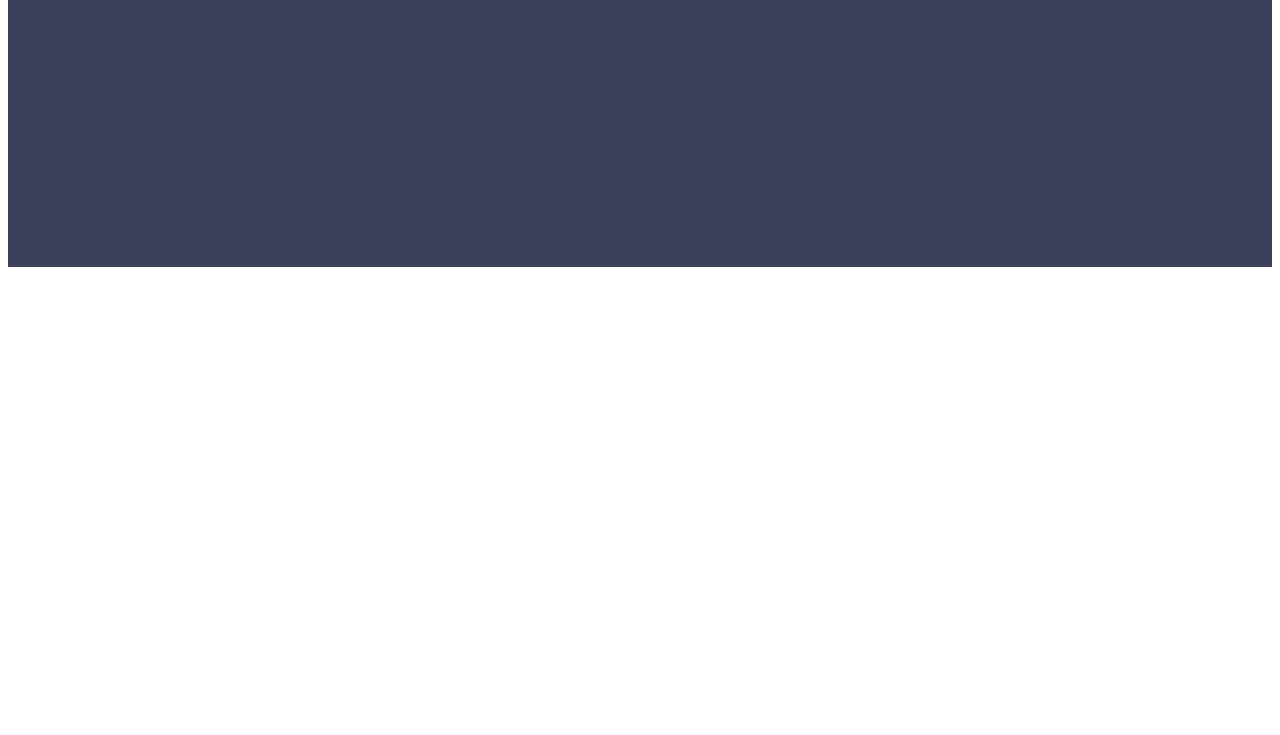
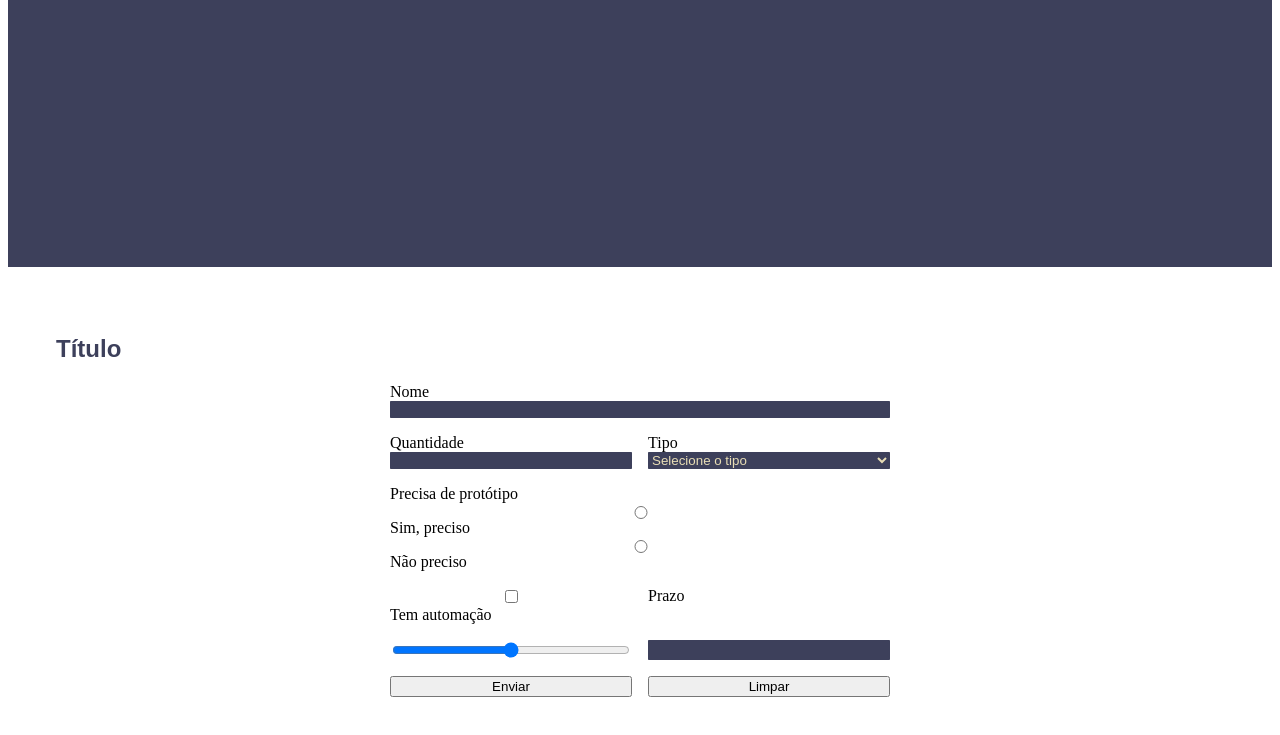
Before and after one commit to Goncalvs98/retro-realm, a plain HTML site: page index.html in a window 1280 px wide. Shown: the part 2221-2956 px from the top of the page. Before the commit the page ends 2496 px from the top, so only its background shows below. Drawn offline with Linux system fonts and the light colour scheme; a web font is replaced by a local one.

Commit message:
Criando formulário

```diff
--- a/assets/css/style.css
+++ b/assets/css/style.css
@@ -135,3 +135,40 @@ h2{
    opacity: 1;
 
 }
+
+#secao-formulario{
+   height: 100vh;
+   padding: 3rem;
+}
+
+#secao-formulario form{
+   display: grid;
+   grid-template-columns: repeat(2,1fr);
+   max-width: 500px;
+   margin: 0 auto;
+   gap: 1rem;
+}
+
+.campo{
+   display: flex;
+   flex-direction: column;
+}
+
+.linha{
+   grid-column: 1 / 3;
+}
+
+input[type="text"],
+input[type="number"],
+select{
+   background-color: #3D405B;
+   border-radius: .05rem;
+   color: #E8DDB5;
+   border: 0;
+}
+
+input[type=radio],
+input[type=checkbox],
+input[type=rabge]{
+   accent-color: #3D405B;
+}
--- a/index.html
+++ b/index.html
@@ -63,5 +63,59 @@
             </ul>
         </section>
 
+        <section id="secao-formulario">
+            <h2>Título</h2>
+            <form action="post">
+                <div class="campo linha">
+                    <label for="nome">Nome</label>
+                    <input type="text" id="nome">
+                </div>
+
+                <div class="campo">
+                    <label for="qtd">Quantidade</label>
+                    <input type="number" id="qtd" min="1" step="10">
+                </div>
+
+                <div class="campo">
+                    <label for="tipo">Tipo</label>
+                    <select name="tipo" id="tipo" >
+                        <option value="0">Selecione o tipo</option>
+                        <option value="1">Estático</option>
+                        <option value="2">Dinâmico</option>
+                    </select>
+                </div>
+
+                <div class="campo linha">
+                    <label for="">Precisa de protótipo</label>
+
+                    <input name="prot" type="radio" id="prot_sim">
+                    <label for="prot_sim">Sim, preciso</label>
+
+                    <input name="prot" type="radio" id="prot_nao">
+                    <label for="prot_nao">Não preciso</label>
+                </div>
+                <div class="campo">
+                    <input type="checkbox" id="js">
+                    <label for="js">Tem automação</label>
+                </div>
+
+                <label for="prazo">Prazo</label>
+                <input type="range">
+
+                <input type="text" list="estados">
+
+                <datalist id="estados">
+                    <option value="RJ">Rio de janeiro</option>
+                    <option value="SP">São Paulo</option>
+                </datalist>
+                <div class="campo">
+                    <input type="reset" value="Enviar">
+                </div>
+                <div class="campo">
+                    <input type="reset" value="Limpar">
+                </div>
+            </form>
+        </section>
+
     </body>
 </html>
```
